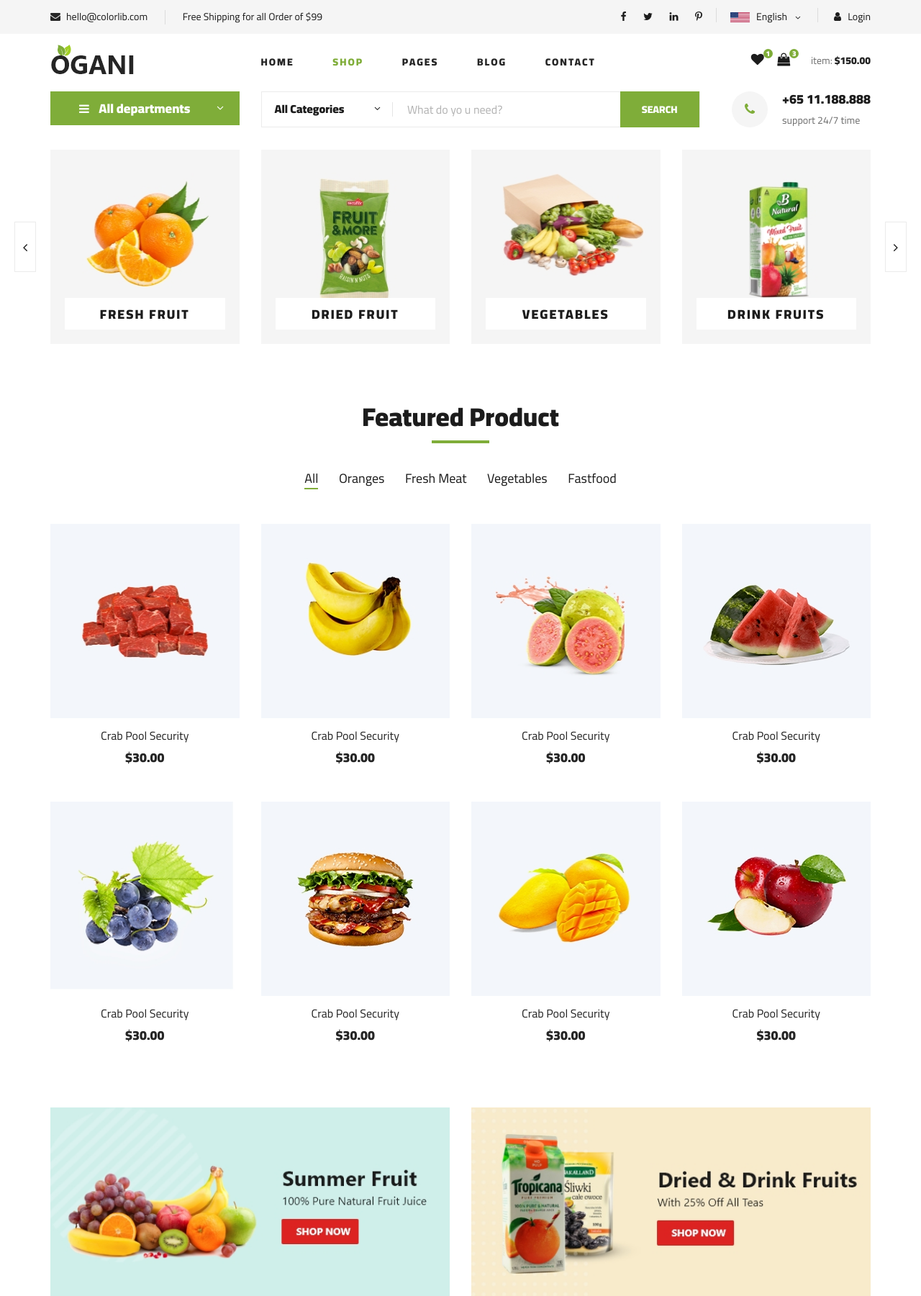
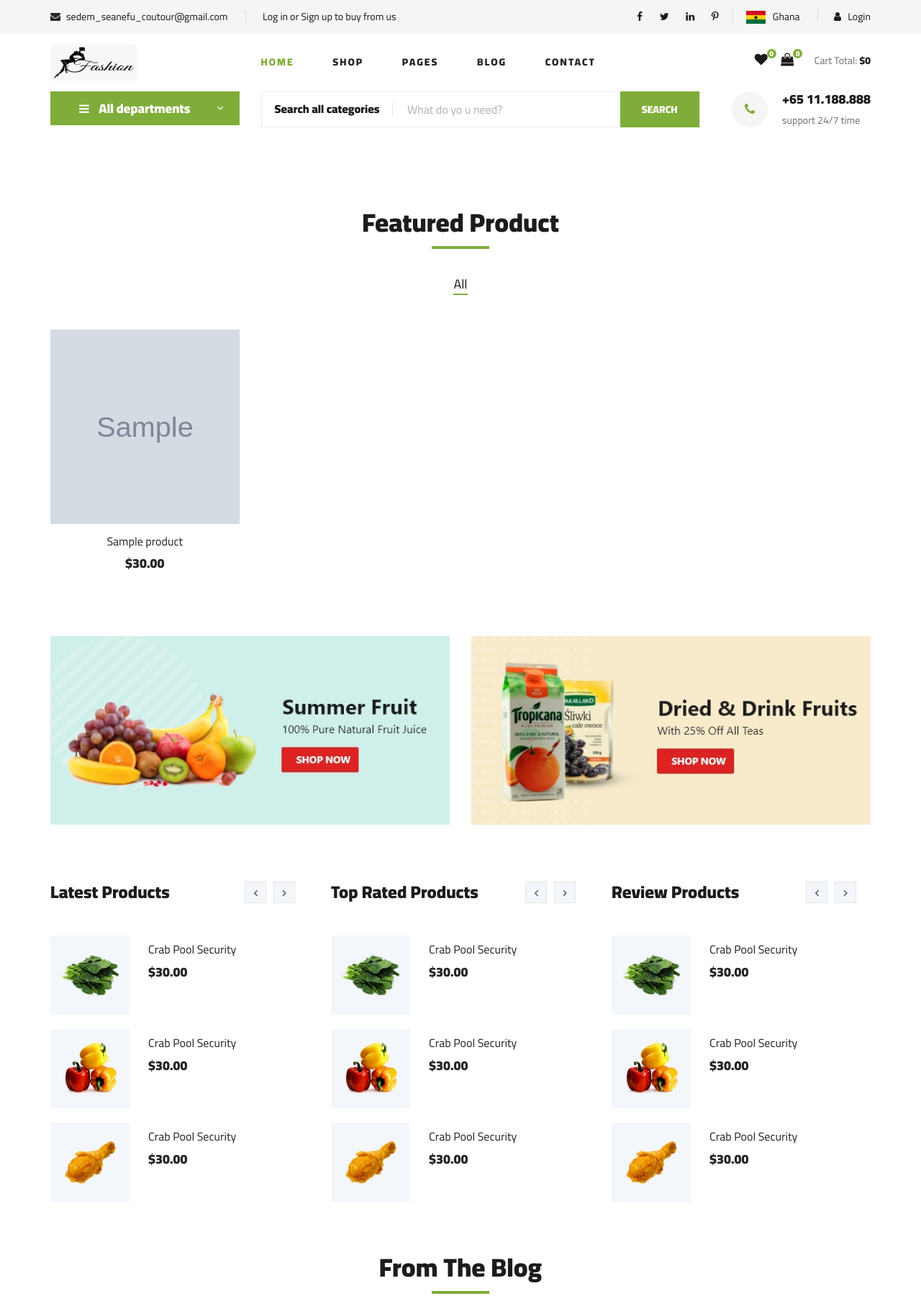
Before and after one commit to wabibaah/fashion-frontend-implementation, a Django app: page / in a window 1280 px wide. Shown: the top 1801 px of the page at 72% size. Run offline with Django 3.2, Linux system fonts and the light colour scheme; tables that the repository leaves empty hold one stand-in row (values such as "Sample post"); grey boxes marked "Sample" are stand-in pictures; some libraries are stand-ins or nearby versions.

Commit message:
still in the process

```diff
--- a/accounts/views.py
+++ b/accounts/views.py
@@ -376,8 +376,8 @@ def add_to_wishlist(request, id):
     product.users_wishlist.add(request.user)
     messages.success(request, "Added " + product.product_name + " to your WishList")
 
-  return redirect(reverse('product_detail', args=[product.category, product.slug] ))
-  # return HttpResponseRedirect(request.META["HTTP_REFERER"])
+  # return redirect(reverse('product_detail', args=[product.category.slug, product.slug] ))
+  return HttpResponseRedirect(request.META["HTTP_REFERER"])
 
 
 @login_required
--- a/carts/context_processors.py
+++ b/carts/context_processors.py
@@ -17,12 +17,16 @@ def counter(request):
       else:
         cart_items = CartItem.objects.all().filter(cart=cart[:1])
 
+      total = 0
       for cart_item in cart_items:
         cart_count = cart_count + cart_item.quantity
+        total += (cart_item.product.price * cart_item.quantity)
+
+
     except Cart.DoesNotExist:
       cart_count = 0
 
-  return dict(cart_count=cart_count)
+  return dict(cart_count=cart_count, total=total)
 
 def wishlist_counter(request):
   wishlist_count = 0
--- a/greatkart/views.py
+++ b/greatkart/views.py
@@ -6,12 +6,15 @@ def home(request):
 
   reviews = 0  ### causing problems but made me learn about database migrations on the server
 
+  is_featured = products.filter(is_featured = True)
+
   for product in products:
     reviews = ReviewRating.objects.filter(product_id=product.id, status=True)
 
   context = {
     'products': products,
     'reviews': reviews,
+    'is_featured': is_featured,
   }
   return render(request, 'home.html', context)
 
--- a/requirements.txt
+++ b/requirements.txt
@@ -7,6 +7,7 @@ colorama==0.4.3
 Django==3.1
 django-admin-thumbnails==0.2.6
 django-debug-toolbar==3.4.0
+django-ipware==4.0.2
 django-js-asset==2.0.0
 django-mptt==0.13.4
 future==0.16.0
--- a/store/admin.py
+++ b/store/admin.py
@@ -30,7 +30,8 @@ class ProductSpecificationValueInline(admin.TabularInline):
 ### we have to make way for slug auto populate
 class ProductAdmin(admin.ModelAdmin):
   ### this is what will display at the admin side about each product for us to see
-  list_display = ('product_name', 'price', 'stock', 'category', 'modified_date', 'is_available')
+  list_display = ('product_name', 'price', 'stock', 'category', 'modified_date', 'is_available', 'is_featured')
+  list_editable = ('is_featured',)
   ## pre populated field
   prepopulated_fields = {'slug': ('product_name',)}
 
--- a/store/models.py
+++ b/store/models.py
@@ -50,9 +50,13 @@ class Product(models.Model):
   product_type = models.ForeignKey(ProductType, on_delete=models.RESTRICT)
   regular_price = models.DecimalField(verbose_name=("Regular price"), max_digits=6, decimal_places=2)
   discount_price = models.DecimalField(verbose_name=("Discount price"), max_digits=6, decimal_places=2)
+  is_featured    = models.BooleanField(default=False)
 
   def get_url(self):
     return reverse('product_detail', args=[self.category.slug, self.slug])
+
+  def add_to_wish_list(self):
+    return reverse('user_wishlist', args=[self.id])
 
   def __str__(self):
     return self.product_name
--- a/templates/home.html
+++ b/templates/home.html
@@ -5,12 +5,14 @@
   <div class="container">
     <div class="row">
       <div class="categories__slider owl-carousel">
+        {% for category in links %}
         <div class="col-lg-3">
-          <div class="categories__item set-bg" data-setbg="img/categories/cat-1.jpg">
-            <h5><a href="#">Fresh Fruit</a></h5>
+          <div class="categories__item set-bg" data-setbg="{{category.cat_image.url}}">
+            <h5><a href="{{category.get_url}}">{{category.category_name}}</a></h5>
           </div>
         </div>
-        <div class="col-lg-3">
+        {% endfor %}
+        <!-- <div class="col-lg-3">
           <div class="categories__item set-bg" data-setbg="img/categories/cat-2.jpg">
             <h5><a href="#">Dried Fruit</a></h5>
           </div>
@@ -29,7 +31,7 @@
           <div class="categories__item set-bg" data-setbg="img/categories/cat-5.jpg">
             <h5><a href="#">drink fruits</a></h5>
           </div>
-        </div>
+        </div> -->
       </div>
     </div>
   </div>
@@ -47,37 +49,41 @@
         <div class="featured__controls">
           <ul>
             <li class="active" data-filter="*">All</li>
-            <li data-filter=".oranges">Oranges</li>
-            <li data-filter=".fresh-meat">Fresh Meat</li>
+            {% for category in links %}
+            <li data-filter=".{{category.slug}}">{{category.category_name}}</li>
+            {% endfor %}
+            <!-- <li data-filter=".fresh-meat">Fresh Meat</li>
             <li data-filter=".vegetables">Vegetables</li>
-            <li data-filter=".fastfood">Fastfood</li>
+            <li data-filter=".fastfood">Fastfood</li> -->
           </ul>
         </div>
       </div>
     </div>
     <div class="row featured__filter">
-      <div class="col-lg-3 col-md-4 col-sm-6 mix oranges fresh-meat">
+      {% for product in is_featured %}
+      <div class="col-lg-3 col-md-4 col-sm-6 mix {{product.category.slug}}">
         <div class="featured__item">
-          <div class="featured__item__pic set-bg" data-setbg="img/featured/feature-1.jpg">
+          <div class="featured__item__pic set-bg" data-setbg="{{product.images.url}}">
             <ul class="featured__item__pic__hover">
               <li>
-                <a href="#"><i class="fa fa-heart"></i></a>
+                <a href="{% url 'user_wishlist' product.id %}"><i class="fa fa-heart"></i></a>
               </li>
               <li>
-                <a href="#"><i class="fas fa-eye"></i></i></a>
+                <a href="{{product.get_url}}"><i class="fa fa-eye"></i></a>
               </li>
               <li>
-                <a href="#"><i class="fa fa-shopping-cart"></i></a>
+                <a href="{% url 'add_cart' product.id %}"><i class="fa fa-shopping-cart"></i></a>
               </li>
             </ul>
           </div>
           <div class="featured__item__text">
-            <h6><a href="#">Crab Pool Security</a></h6>
+            <h6><a href="#">{{product.product_name}}</a></h6>
             <h5>$30.00</h5>
           </div>
         </div>
       </div>
-      <div class="col-lg-3 col-md-4 col-sm-6 mix vegetables fastfood">
+      {% endfor %}
+      <!-- <div class="col-lg-3 col-md-4 col-sm-6 mix vegetables fastfood">
         <div class="featured__item">
           <div class="featured__item__pic set-bg" data-setbg="img/featured/feature-2.jpg">
             <ul class="featured__item__pic__hover">
@@ -223,7 +229,7 @@
             <h5>$30.00</h5>
           </div>
         </div>
-      </div>
+      </div> -->
     </div>
   </div>
 </section>
--- a/templates/includes/footer.html
+++ b/templates/includes/footer.html
@@ -6,7 +6,7 @@
       <div class="col-lg-3 col-md-6 col-sm-6">
         <div class="footer__about">
           <div class="footer__about__logo">
-            <a href="./index.html"><img src="img/logo.png" alt="" /></a>
+            <a href="{% url 'home' %}"><img src="{% static 'img/logo.png' %}" alt="" /></a>
           </div>
           <ul>
             <li>Address: 60-49 Road 11378 New York</li>
--- a/templates/includes/navbar.html
+++ b/templates/includes/navbar.html
@@ -9,48 +9,50 @@
 <div class="humberger__menu__overlay"></div>
 <div class="humberger__menu__wrapper">
   <div class="humberger__menu__logo">
-    <a href="#"><img src="img/logo.png" alt="" /></a>
+    <a href="{% url 'home' %}"><img src="{% static 'img/logo.png' %}" alt="" /></a>
   </div>
   <div class="humberger__menu__cart">
     <ul>
       <li>
-        <a href="#"><i class="fa fa-heart"></i> <span>1</span></a>
+        <a href="{% url 'wishlist' %}"
+          ><i class="fa fa-heart"></i> <span>{{ wishlist_count }}</span></a
+        >
       </li>
       <li>
-        <a href="#"><i class="fa fa-shopping-bag"></i> <span>3</span></a>
+        <a href="{% url 'cart' %}"
+          ><i class="fa fa-shopping-bag"></i> <span>{{ cart_count }}</span></a
+        >
       </li>
     </ul>
-    <div class="header__cart__price">item: <span>$150.00</span></div>
+    <div class="header__cart__price">Cart Total: <span>${{total}}</span></div>
   </div>
   <div class="humberger__menu__widget">
     <div class="header__top__right__language">
-      <img src="img/language.png" alt="" />
-      <div>English</div>
-      <span class="arrow_carrot-down"></span>
+      <img src="{% static 'img/language.png' %}" alt="" />
+      <div>Ghana</div>
+      <!-- <span class="arrow_carrot-down"></span>
       <ul>
-        <li><a href="#">Spanis</a></li>
-        <li><a href="#">English</a></li>
-      </ul>
+        <li><a href="#">Tema & Accra</a></li>
+        <li><a href="#">Other Regions</a></li>
+      </ul> -->
     </div>
     <div class="header__top__right__auth">
       <a href="#"><i class="fa fa-user"></i> Login</a>
     </div>
   </div>
   <nav class="humberger__menu__nav mobile-menu">
+    {% url 'home' as home %}
     <ul>
-      <li class="active"><a href="./index.html">Home</a></li>
-      <li><a href="./shop-grid.html">Shop</a></li>
-      <li>
-        <a href="#">Pages</a>
-        <ul class="header__menu__dropdown">
-          <li><a href="./shop-details.html">Shop Details</a></li>
-          <li><a href="./shoping-cart.html">Shoping Cart</a></li>
-          <li><a href="./checkout.html">Check Out</a></li>
-          <li><a href="./blog-details.html">Blog Details</a></li>
-        </ul>
+      <li class="{% if request.path == home %}active{% endif %}">
+        <a href="{% url 'home' %}">Home</a>
+      </li>
+      <li class="{% if '/store/' in request.path %}active{% endif %}">
+        <a href="{% url 'store' %}">Shop</a>
       </li>
       <li><a href="./blog.html">Blog</a></li>
-      <li><a href="./contact.html">Contact</a></li>
+      <li class="{% if '/contact/' in request.path %}active{% endif %}">
+        <a href="{% url 'contact' %}">Contact</a>
+      </li>
     </ul>
   </nav>
   <div id="mobile-menu-wrap"></div>
@@ -62,8 +64,8 @@
   </div>
   <div class="humberger__menu__contact">
     <ul>
-      <li><i class="fa fa-envelope"></i> hello@colorlib.com</li>
-      <li>Free Shipping for all Order of $99</li>
+      <li><i class="fa fa-envelope"></i> sedem_seanefu_coutour@gmail.com</li>
+      <li>Log in or Sign up to buy from us</li>
     </ul>
   </div>
 </div>
@@ -77,8 +79,8 @@
         <div class="col-lg-6">
           <div class="header__top__left">
             <ul>
-              <li><i class="fa fa-envelope"></i> hello@colorlib.com</li>
-              <li>Free Shipping for all Order of $99</li>
+              <li><i class="fa fa-envelope"></i> sedem_seanefu_coutour@gmail.com</li>
+              <li>Log in or Sign up to buy from us</li>
             </ul>
           </div>
         </div>
@@ -91,13 +93,13 @@
               <a href="#"><i class="fa fa-pinterest-p"></i></a>
             </div>
             <div class="header__top__right__language">
-              <img src="img/language.png" alt="" />
-              <div>English</div>
-              <span class="arrow_carrot-down"></span>
+              <img src="{% static 'img/language.png' %}" alt="" />
+              <div>Ghana</div>
+              <!-- <span class="arrow_carrot-down"></span>
               <ul>
-                <li><a href="#">Spanis</a></li>
-                <li><a href="#">English</a></li>
-              </ul>
+                <li><a href="#">Tema & Accra</a></li>
+                <li><a href="#">Other Regions</a></li>
+              </ul> -->
             </div>
             <div class="header__top__right__auth">
               <a href="#"><i class="fa fa-user"></i> Login</a>
@@ -111,14 +113,19 @@
     <div class="row">
       <div class="col-lg-3">
         <div class="header__logo">
-          <a href="./index.html"><img src="img/logo.png" alt="" /></a>
+          <a href="{% url 'home' %}"><img src="{% static 'img/logo.png' %}" alt="" /></a>
         </div>
       </div>
       <div class="col-lg-6">
         <nav class="header__menu">
           <ul>
-            <li><a href="./index.html">Home</a></li>
-            <li class="active"><a href="./shop-grid.html">Shop</a></li>
+            {% url 'home' as home %}
+            <li class="{% if request.path == home %}active{% endif %}">
+              <a href="{% url 'home' %}">Home</a>
+            </li>
+            <li class="{% if '/store/' in request.path %}active{% endif %}">
+              <a href="{% url 'store' %}">Shop</a>
+            </li>
             <li>
               <a href="#">Pages</a>
               <ul class="header__menu__dropdown">
@@ -129,7 +136,9 @@
               </ul>
             </li>
             <li><a href="./blog.html">Blog</a></li>
-            <li><a href="./contact.html">Contact</a></li>
+            <li class="{% if '/contact/' in request.path %}active{% endif %}">
+              <a href="{% url 'contact' %}">Contact</a>
+            </li>
           </ul>
         </nav>
       </div>
@@ -137,13 +146,17 @@
         <div class="header__cart">
           <ul>
             <li>
-              <a href="#"><i class="fa fa-heart"></i> <span>1</span></a>
+              <a href="{% url 'wishlist' %}"
+                ><i class="fa fa-heart"></i> <span>{{ wishlist_count }}</span></a
+              >
             </li>
             <li>
-              <a href="#"><i class="fa fa-shopping-bag"></i> <span>3</span></a>
+              <a href="{% url 'cart' %}"
+                ><i class="fa fa-shopping-bag"></i> <span>{{ cart_count }}</span></a
+              >
             </li>
           </ul>
-          <div class="header__cart__price">item: <span>$150.00</span></div>
+          <div class="header__cart__price">Cart Total: <span>${{total}}</span></div>
         </div>
       </div>
     </div>
@@ -165,17 +178,10 @@
             <span>All departments</span>
           </div>
           <ul>
-            <li><a href="#">Fresh Meat</a></li>
-            <li><a href="#">Vegetables</a></li>
-            <li><a href="#">Fruit & Nut Gifts</a></li>
-            <li><a href="#">Fresh Berries</a></li>
-            <li><a href="#">Ocean Foods</a></li>
-            <li><a href="#">Butter & Eggs</a></li>
-            <li><a href="#">Fastfood</a></li>
-            <li><a href="#">Fresh Onion</a></li>
-            <li><a href="#">Papayaya & Crisps</a></li>
-            <li><a href="#">Oatmeal</a></li>
-            <li><a href="#">Fresh Bananas</a></li>
+            <li><a href="{% url 'store' %}">All Products</a></li>
+            {% for category in links %}
+            <li><a href="{{category.get_url}}">{{category.category_name}}</a></li>
+            {% endfor %}
           </ul>
         </div>
       </div>
@@ -184,8 +190,8 @@
           <div class="hero__search__form">
             <form action="#">
               <div class="hero__search__categories">
-                All Categories
-                <span class="arrow_carrot-down"></span>
+                Search all categories
+                <!-- <span class="arrow_carrot-down"></span> -->
               </div>
               <input type="text" placeholder="What do yo u need?" />
               <button type="submit" class="site-btn">SEARCH</button>
```
Also changed, not shown: greatkart/static/js/main.js (+41 -56 lines), templates/store/product_detail.html (+29 -79 lines), greatkart/static/img/breadcrumb.jpg, greatkart/static/img/breadcrumb2.jpg (added), greatkart/static/img/language.png, greatkart/static/img/language2.png (added), greatkart/static/img/logo old.png (added), greatkart/static/img/logo.png, static/img/language.png, static/img/language2.png (added), 1 other file.
